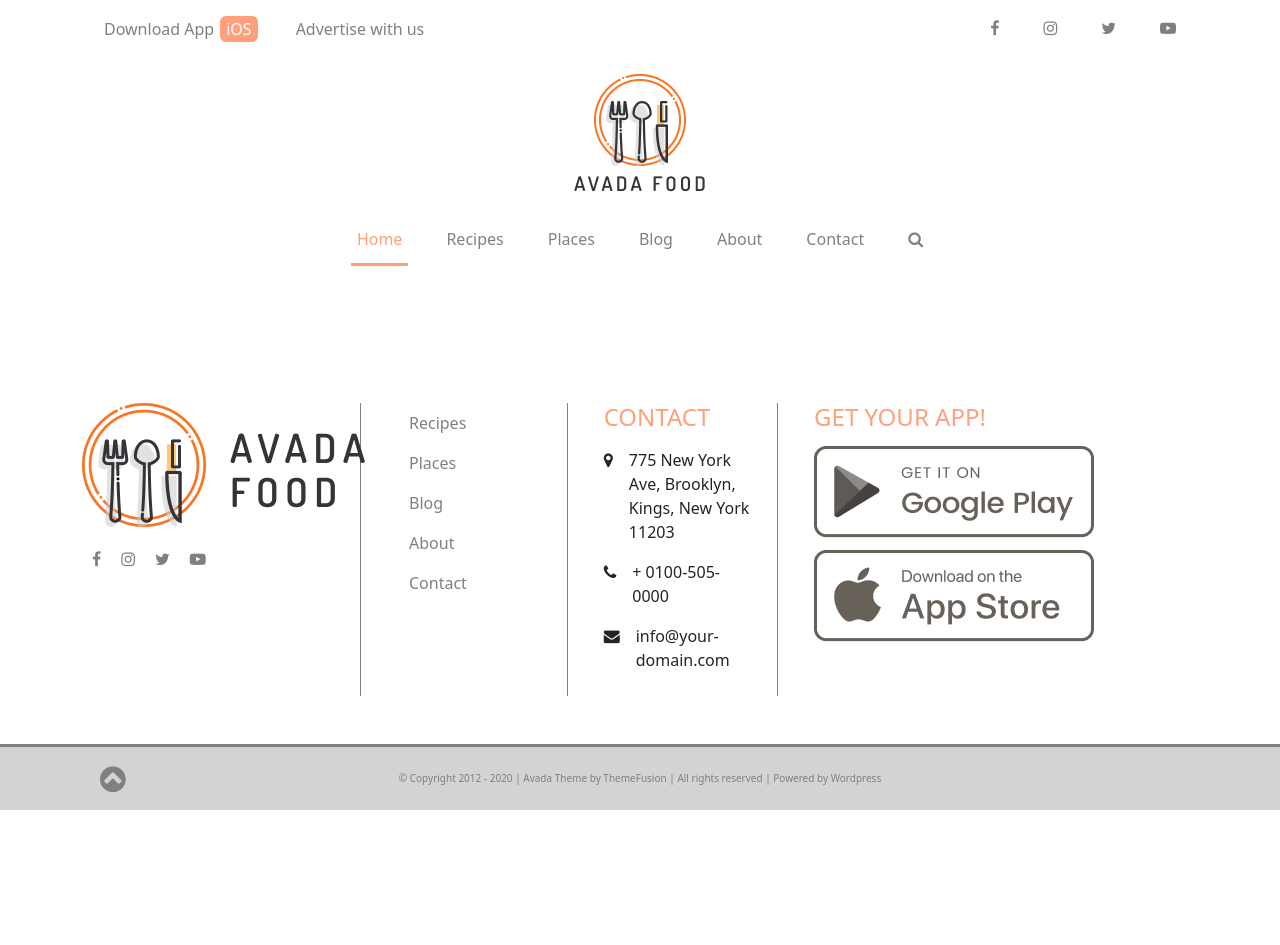
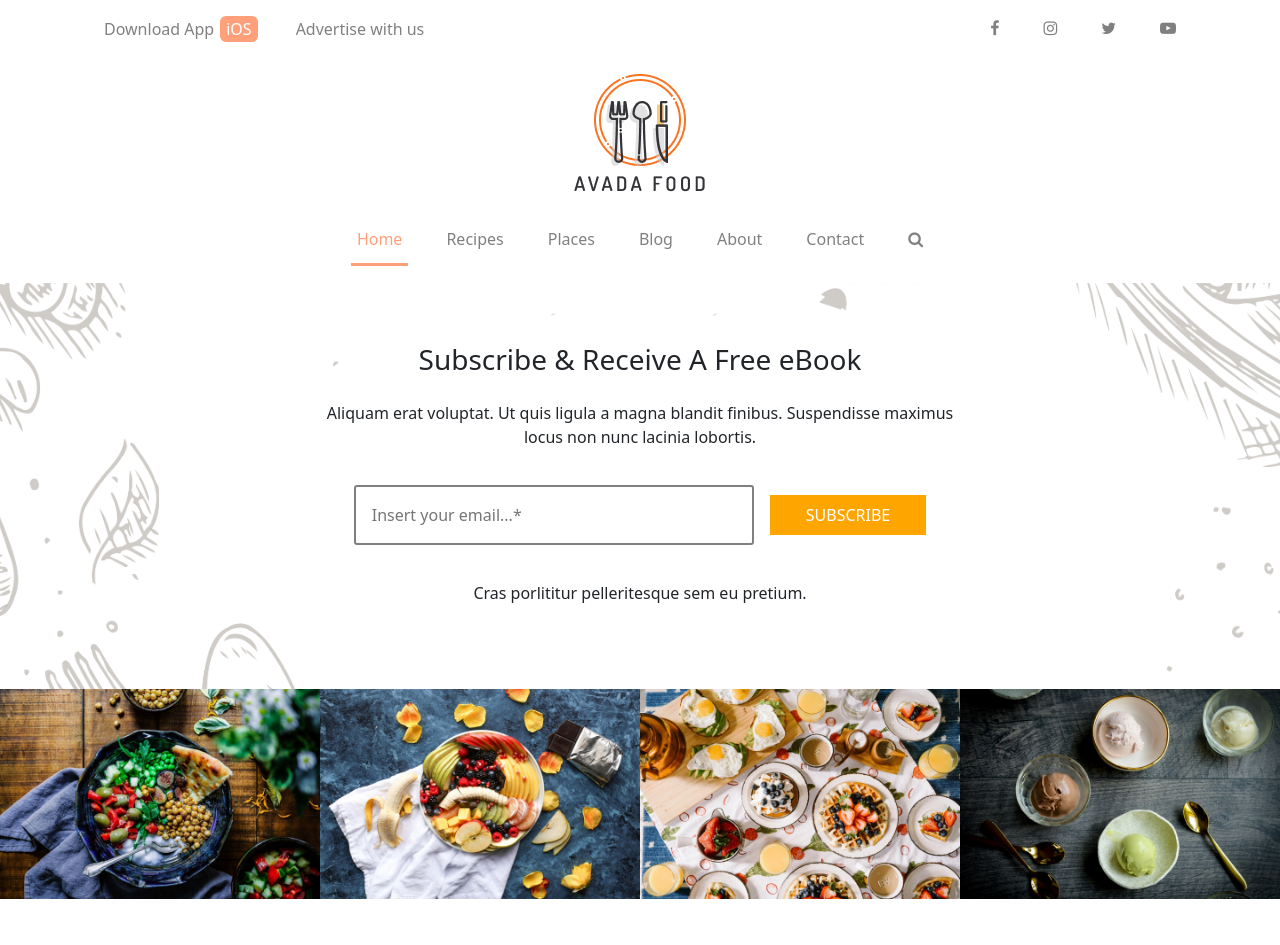
Before and after one commit to Bravehearts19/proj-html-vuejs, a Vue app: page / in a window 1280 px wide. Shown: the top 945 px of the page. Before the commit the page ends 810 px from the top, so only its background shows below. Built offline with nearby package versions, Linux system fonts and the light colour scheme.

Commit message:
Added subscription section and created new component for Today's Pick section

```diff
--- a/src/App.vue
+++ b/src/App.vue
@@ -1,9 +1,8 @@
 <template>
   <div id="app">
     <Header :socialIconClassesList="socialIconClassesList"/>
-    <br>
-    <br>
-    <br>
+    <TodaysPick />
+    <Subscribe />
     <Footer :socialIconClassesList="socialIconClassesList"/>
   </div>
 </template>
@@ -11,12 +10,16 @@
 <script>
 import Footer from './components/Footer.vue'
 import Header from './components/Header.vue'
+import Subscribe from './components/Subscribe.vue'
+import TodaysPick from './components/TodaysPick.vue'
 
 export default {
   name: 'App',
   components: {
     Header,
     Footer,
+    Subscribe,
+    TodaysPick,
   },
   data() {
     return {
--- /dev/null
+++ b/src/components/Subscribe.vue
@@ -0,0 +1,38 @@
+<template>
+    <div class="subscribe_container">
+        <div class="container text-center">
+            <h3>Subscribe &amp; Receive A Free eBook</h3>
+            <p>Aliquam erat voluptat. Ut quis ligula a magna blandit finibus. Suspendisse maximus locus non nunc lacinia lobortis.</p>
+
+            <div class="mail_subscribtion_container">
+                <input type="email" name="" id="" placeholder="Insert your email...*">
+                <button type="submit">SUBSCRIBE</button>
+            </div>
+
+            <p>Cras porlititur pelleritesque sem eu pretium.</p>
+        </div>
+        <div>
+            <img :src="url" alt="" v-for="(url, i) in imagesUrlList" :key="'subscribtionImageUrl' + i">
+        </div>
+    </div>
+</template>
+
+<script>
+export default {
+    name: 'Subscribe',
+    data() {
+        return {
+            imagesUrlList: [
+                require('../assets/Yogurt-Nan.jpg'),
+                require('@/assets/Mixed-fruits.jpg'),
+                require('@/assets/r-rachel-park-366508-unsplash-min.jpg'),
+                require('@/assets/r-michelle-tsang-500721-unsplash-min.jpg')
+            ]
+        }
+    }
+}
+</script>
+
+<style>
+
+</style>
--- /dev/null
+++ b/src/components/TodaysPick.vue
@@ -0,0 +1,16 @@
+<template>
+    <div>
+
+    </div>
+</template>
+
+<script>
+export default {
+    name: 'TodaysPick',
+
+}
+</script>
+
+<style>
+
+</style>
--- a/src/styles/app.scss
+++ b/src/styles/app.scss
@@ -41,6 +41,42 @@ header {
     height: 3px;
     background-color: lightsalmon;
     bottom: -10px;
+}
+
+/* Subscribe component style */
+.subscribe_container {
+    background-image: url("./assets/subscribe-sec-bg.png");
+    background-position: center;
+    background-size: cover;
+    /* background-size: contain;
+    background-repeat: repeat-y; */
+    .container {
+        width: 50%;
+        padding: $spacing_huge 0;
+
+        p {
+            margin: $spacing_l 0;
+        }
+        .mail_subscribtion_container {
+            margin: $spacing_xl 0;
+            input {
+                border-radius: 3px;
+                border: 2px solid gray;
+                padding: $spacing_m;
+                width: 400px;
+                margin-right: $spacing_m;
+            }
+            button {
+                border: none;
+                padding: $spacing_s $spacing_xl;
+                background-color: orange;
+                color: white;
+            }
+        }
+    }
+    img {
+        width: 25%;
+    }
 }
 
 /* Footer component style */
```
